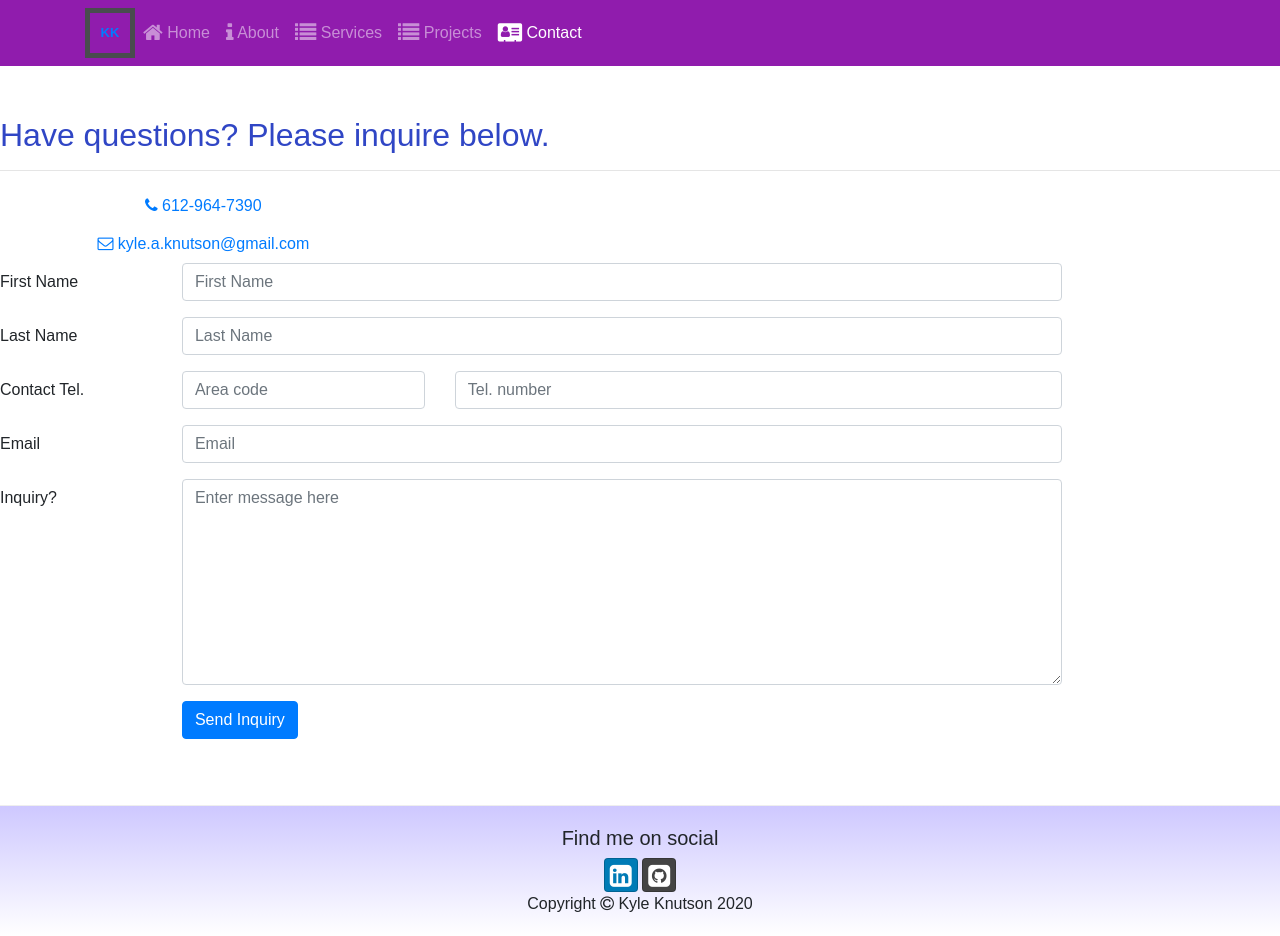
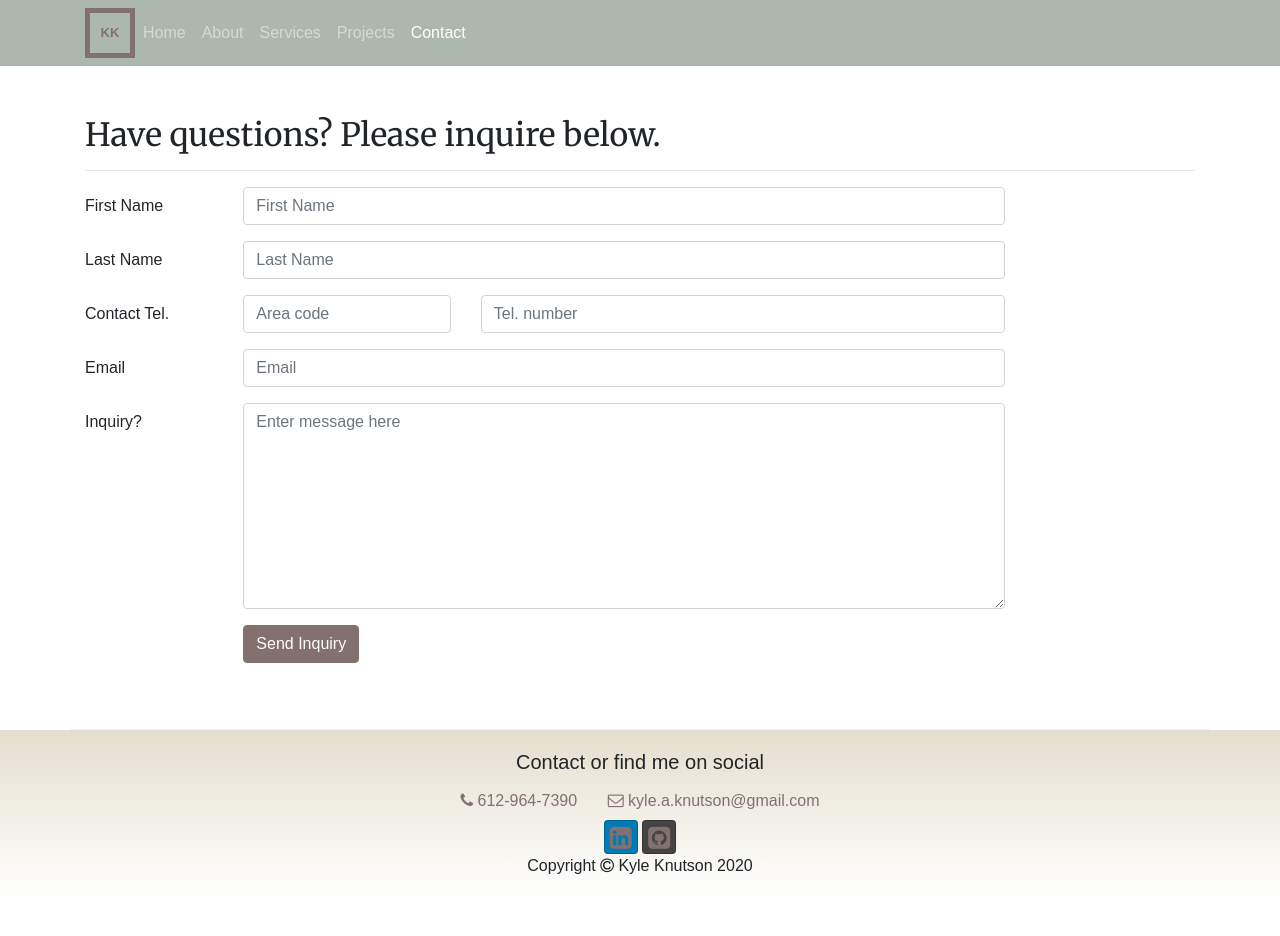
Before and after one commit to knut0341/portfolio, a website: page contactme.html in a window 1280 px wide. After the commit the page ends 898 px from the top, so only its background shows below. Drawn offline with nearby package versions, Linux system fonts and the light colour scheme.

Commit message:
color scheme, header footer updates

```diff
--- a/contactme.html
+++ b/contactme.html
@@ -25,11 +25,11 @@
 
                 <div class="collapse navbar-collapse" id="nucampNavbar">
                 <ul class="navbar-nav">
-                    <li class="nav-item"><a class="nav-link" href="portfolio.html"><i class="fa fa-home fa-lg"></i> Home</a></li>
-                    <li class="nav-item"><a class="nav-link" href="aboutme.html"><i class="fa fa-info fa-lg"></i> About</a></li>
-                    <li class="nav-item"><a class="nav-link" href="services.html"><i class="fa fa-list fa-lg"></i> Services</a></li>
-                    <li class="nav-item"><a class="nav-link" href="projects.html"><i class="fa fa-list fa-lg"></i> Projects</a></li>
-                    <li class="nav-item active"><a class="nav-link" href="#"><i class="fa fa-address-card fa-lg"></i> Contact</a></li>
+                    <li class="nav-item"><a class="nav-link" href="portfolio.html">Home</a></li>
+                    <li class="nav-item"><a class="nav-link" href="aboutme.html">About</a></li>
+                    <li class="nav-item"><a class="nav-link" href="services.html">Services</a></li>
+                    <li class="nav-item"><a class="nav-link" href="projects.html">Projects</a></li>
+                    <li class="nav-item active"><a class="nav-link" href="#">Contact</a></li>
                 </ul>
             </div>
             </div>
@@ -38,6 +38,7 @@
 
     <body>
 
+    <div class="container">
 
         <div class="row row-content">
             <div class="col-12">
@@ -45,10 +46,7 @@
                 <hr />
 
             </div>
-            <div class="col-sm-4 text-center">
-                <a role="button" class="btn btn-link" href="tel:+16129647390"><i class="fa fa-phone"></i> 612-964-7390</a><br />
-                <a role="button" class="btn btn-link" href="mailto:kyle.a.knutson@gmail.com"><i class="fa fa-envelope-o"></i> kyle.a.knutson@gmail.com</a>
-            </div>
+
             <div class="col-md-10">
                 <form>
                     <div class="form-group row">
@@ -92,8 +90,9 @@
                     </div>
                 </form>
             </div>
+
        </div>
-
+    </div>
     </div>
     </body>
 
@@ -101,11 +100,14 @@
         <div class="container">
             <div class="row">
                 <div class="col-12 text-center">
-                    <h5>Find me on social</h5>
+                    <h5>Contact or find me on social</h5>
+                    <a role="button" class="btn btn-link" href="tel:+16129647390"><i class="fa fa-phone"></i> 612-964-7390</a>
+                    <a role="button" class="btn btn-link" href="mailto:kyle.a.knutson@gmail.com"><i class="fa fa-envelope-o"></i> kyle.a.knutson@gmail.com</a><br />
                     <a class="btn btn-social-icon btn-linkedin" href="https://www.linkedin.com/in/kyle-knutson-37701390/"><i class="fa fa-linkedin-square fa-lg"></i></a>
                     <a class="btn btn-social-icon btn-github" href="https://github.com/knut0341"><i class="fa fa-github-square fa-lg"></i></a>
                 </div>
            </div>
+
            <div class="row">
             <div class="col-12 text-center">Copyright  <i class="fa fa-copyright"></i>  Kyle Knutson  2020</div>
            </div>
--- a/css/style.css
+++ b/css/style.css
@@ -1,17 +1,29 @@
 body {
     font-family: "Source Sans Pro", sans-serif; }
 
-  h1 {
+  h1, h2 {
     font-family: "Merriweather"; }
 
-  h2 {
-    color: #3046C5; }
+
 
   header h2 {
     color: #CEC8FF; }
 
+  .btn-primary {
+    background-color:  #82716e;
+    border-color: #82716e;
+  }
+
+  .btn-link {
+    color: #82716e;
+  }
+
+  .btn-social-icon{
+    color: #82716e;
+  }
+
   .site-footer {
-    background-image: linear-gradient(#CEC8FF, white);
+    background-image: linear-gradient(#e4decd, white);
     padding: 20px 0; }
 
   .jumbotron {
@@ -26,7 +38,7 @@ body {
     min-height: 200px; }
 
   .navbar {
-    background-color: #901CAD;
+    background-color: #acb7ae;
 
   }
 
@@ -49,17 +61,17 @@ body {
         overflow: visible;
         overflow-x: visible;
         overflow-y: visible;
-        border: 5px solid #494c4e;
-        border-top-color: rgb(73, 76, 78);
+        border: 5px solid #82716e;
+        border-top-color: #82716e;
         border-top-style: solid;
         border-top-width: 5px;
-        border-right-color: rgb(73, 76, 78);
+        border-right-color: #82716e;
         border-right-style: solid;
         border-right-width: 5px;
-        border-bottom-color: rgb(73, 76, 78);
+        border-bottom-color: #82716e;
         border-bottom-style: solid;
         border-bottom-width: 5px;
-        border-left-color: rgb(73, 76, 78);
+        border-left-color: #82716e;
         border-left-style: solid;
         border-left-width: 5px;
         border-image-source: initial;
@@ -85,4 +97,5 @@ body {
         transition: transform .4s ease-in-out;
         font-weight: 700;
         font-size: 13px;
+        color: #82716e;
     }
```
Also changed, not shown: aboutme.html (+9 -6 lines), portfolio.html (+6 -3 lines), projects.html (+9 -7 lines), services.html (+9 -6 lines).
